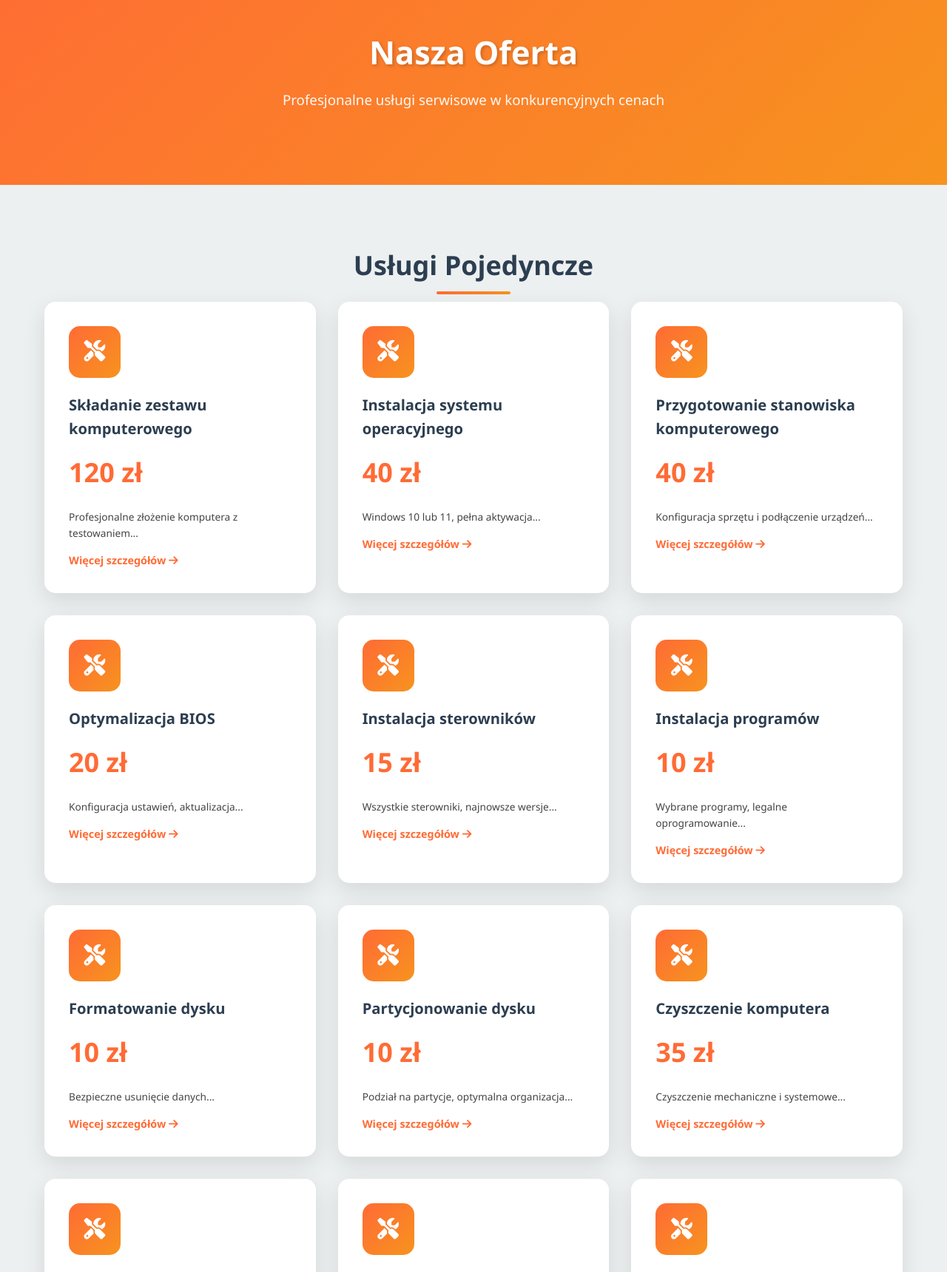
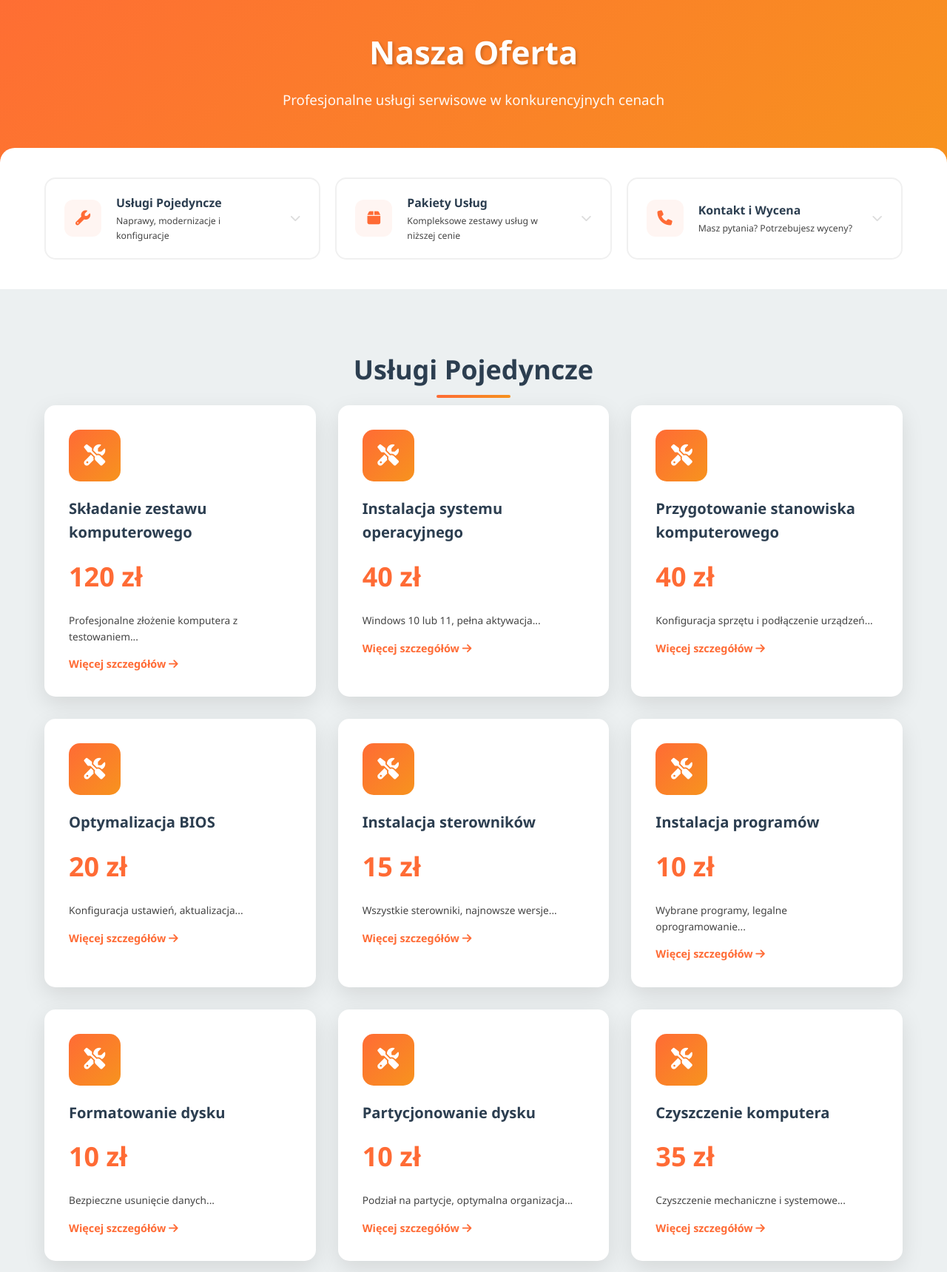
Before and after one commit to SerwisKarczewice/Strona-Serwisu-, a PHP site: page /oferta.php in a window 1280 px wide. Shown: the part 184-1904 px from the top of the page at 74% size. Run offline with PHP 8.4, Linux system fonts and the light colour scheme; data comes from the database, SQL or seed files in the repository.

Commit message:
Strona v1.4.2

```diff
--- a/galeria.php
+++ b/galeria.php
@@ -95,7 +95,7 @@ $gallery_items = $stmt->fetchAll();
     </div>
 
     <?php include 'includes/footer.php'; ?>
-    <script src="js/main.js"></script>
+    <script src="js/main.js" defer></script>
     <script>
         document.addEventListener('DOMContentLoaded', function () {
             // Filtrowanie galerii
--- a/includes/footer.php
+++ b/includes/footer.php
@@ -2,7 +2,7 @@
     <div class="container">
         <div class="footer-content">
             <div class="footer-col">
-                <h4>TechService</h4>
+                <h4>Serwis komputerowy - Karczewice</h4>
                 <p>Zapraszamy do odwiedzenia nas na innych portalach internetowych!</p>
                 <div class="social-links">
                     <a href="https://www.facebook.com/groups/905215172192288" target="_blank" aria-label="Facebook"><i
--- a/kontakt.php
+++ b/kontakt.php
@@ -780,7 +780,7 @@ $services = $stmt->fetchAll();
     </section>
 
     <?php include 'includes/footer.php'; ?>
-    <script src="js/main.js"></script>
+    <script src="js/main.js" defer></script>
 
     <script>
         // Przełączanie zakładek
--- a/news-detail.php
+++ b/news-detail.php
@@ -105,7 +105,7 @@ $other_news = $stmt->fetchAll();
     </section>
 
     <?php include 'includes/footer.php'; ?>
-    <script src="js/main.js"></script>
+    <script src="js/main.js" defer></script>
 </body>
 
 </html>
--- a/oferta.php
+++ b/oferta.php
@@ -99,7 +99,39 @@ $packages = $stmt->fetchAll();
         </div>
     </section>
 
-    <section class="services-section">
+    <!-- Nawigacja po sekcjach (Mapa strony) -->
+    <div class="offer-nav-section">
+        <div class="container">
+            <div class="offer-nav-grid">
+                <a href="#single-services" class="offer-nav-card shadow-sm">
+                    <div class="nav-card-icon"><i class="fas fa-wrench"></i></div>
+                    <div class="nav-card-info">
+                        <strong>Usługi Pojedyncze</strong>
+                        <span>Naprawy, modernizacje i konfiguracje</span>
+                    </div>
+                    <i class="fas fa-chevron-down arrow"></i>
+                </a>
+                <a href="#packages" class="offer-nav-card shadow-sm">
+                    <div class="nav-card-icon"><i class="fas fa-box"></i></div>
+                    <div class="nav-card-info">
+                        <strong>Pakiety Usług</strong>
+                        <span>Kompleksowe zestawy usług w niższej cenie</span>
+                    </div>
+                    <i class="fas fa-chevron-down arrow"></i>
+                </a>
+                <a href="#contact-section" class="offer-nav-card shadow-sm">
+                    <div class="nav-card-icon"><i class="fas fa-phone"></i></div>
+                    <div class="nav-card-info">
+                        <strong>Kontakt i Wycena</strong>
+                        <span>Masz pytania? Potrzebujesz wyceny?</span>
+                    </div>
+                    <i class="fas fa-chevron-down arrow"></i>
+                </a>
+            </div>
+        </div>
+    </div>
+
+    <section class="services-section" id="single-services">
         <div class="container">
             <h2 class="section-title">Usługi Pojedyncze</h2>
 
@@ -132,7 +164,7 @@ $packages = $stmt->fetchAll();
         </div>
     </section>
 
-    <section class="packages-section">
+    <section class="packages-section" id="packages">
         <div class="container">
             <h2 class="section-title">Pakiety Usług</h2>
             <p class="section-subtitle">Wybierz gotowy pakiet i oszczędź!</p>
@@ -191,7 +223,7 @@ $packages = $stmt->fetchAll();
             </div>
         </div>
     </section>
-    <section class="cta-section">
+    <section class="cta-section" id="contact-section">
         <div class="container">
             <div class="cta-content">
                 <h2>Nieznalazłeś usługi, która Cię interesuje?</h2>
@@ -208,12 +240,110 @@ $packages = $stmt->fetchAll();
     </section>
 
     <?php include 'includes/footer.php'; ?>
-    <script src="js/main.js"></script>
+    <script src="js/main.js" defer></script>
 </body>
 
 </html>
 
 <style>
+    html {
+        scroll-behavior: smooth;
+    }
+
+    #single-services,
+    #packages,
+    #contact-section {
+        scroll-margin-top: 100px;
+        /* Offset for fixed navbar */
+    }
+
+    /* Nawigacja po sekcjach */
+    .offer-nav-section {
+        background: #fff;
+        padding: 40px 0;
+        margin-top: -50px;
+        position: relative;
+        z-index: 10;
+        border-radius: 20px 20px 0 0;
+    }
+
+    .offer-nav-grid {
+        display: grid;
+        grid-template-columns: repeat(auto-fit, minmax(300px, 1fr));
+        gap: 20px;
+    }
+
+    .offer-nav-card {
+        background: #fff;
+        border: 2px solid #f0f0f0;
+        border-radius: 15px;
+        padding: 20px 25px;
+        text-decoration: none;
+        color: inherit;
+        display: flex;
+        align-items: center;
+        gap: 20px;
+        transition: all 0.3s cubic-bezier(0.165, 0.84, 0.44, 1);
+        position: relative;
+    }
+
+    .offer-nav-card:hover {
+        border-color: var(--primary-color);
+        transform: translateY(-5px);
+        box-shadow: 0 10px 20px rgba(0, 0, 0, 0.05);
+    }
+
+    .nav-card-icon {
+        width: 50px;
+        height: 50px;
+        background: #fff5f2;
+        color: var(--primary-color);
+        border-radius: 12px;
+        display: flex;
+        align-items: center;
+        justify-content: center;
+        font-size: 1.4rem;
+        flex-shrink: 0;
+    }
+
+    .nav-card-info {
+        display: flex;
+        flex-direction: column;
+        flex-grow: 1;
+    }
+
+    .nav-card-info strong {
+        font-size: 1.1rem;
+        color: var(--dark-color);
+        margin-bottom: 2px;
+    }
+
+    .nav-card-info span {
+        font-size: 0.85rem;
+        color: var(--text-light);
+    }
+
+    .offer-nav-card .arrow {
+        color: #ddd;
+        transition: all 0.3s ease;
+    }
+
+    .offer-nav-card:hover .arrow {
+        color: var(--primary-color);
+        transform: scale(1.2);
+    }
+
+    @media (max-width: 768px) {
+        .offer-nav-section {
+            padding: 30px 0;
+            margin-top: 0;
+        }
+
+        .offer-nav-grid {
+            grid-template-columns: 1fr;
+        }
+    }
+
     .service-desc {
         font-size: 0.95rem;
         color: var(--text-light);
--- a/product-detail.php
+++ b/product-detail.php
@@ -130,7 +130,7 @@ function formatProductDescription($text)
                     <?php if ($product['image_path'] && file_exists($product['image_path'])): ?>
                         <div class="main-image">
                             <img src="<?php echo htmlspecialchars($product['image_path']); ?>"
-                                alt="<?php echo htmlspecialchars($product['name']); ?>" id="mainProductImg">
+                                alt="<?php echo htmlspecialchars($product['name']); ?>" id="mainProductImg" loading="lazy">
                         </div>
                     <?php else: ?>
                         <div class="no-image-big">
@@ -199,6 +199,7 @@ function formatProductDescription($text)
     </section>
 
     <?php include 'includes/footer.php'; ?>
+    <script src="js/main.js" defer></script>
 
     <style>
         .product-detail-page {
@@ -207,7 +208,7 @@ function formatProductDescription($text)
         }
 
         .detail-hero {
-            padding: 25px 0;
+            padding: 100px 0 25px;
             background: #fff;
             border-bottom: 1px solid #f0f0f0;
         }
--- a/produkty.php
+++ b/produkty.php
@@ -173,7 +173,7 @@ $products = $stmt->fetchAll();
     </section>
 
     <?php include 'includes/footer.php'; ?>
-    <script src="js/main.js"></script>
+    <script src="js/main.js" defer></script>
     <script>
         document.addEventListener('DOMContentLoaded', function () {
             document.querySelectorAll('.filter-btn').forEach(btn => {
--- a/service-detail.php
+++ b/service-detail.php
@@ -126,7 +126,7 @@ $relatedServices = $stmt->fetchAll();
         }
 
         .service-hero {
-            padding: 60px 0 50px;
+            padding: 120px 0 50px;
             background: linear-gradient(135deg, #f8f9fa 0%, #ffffff 100%);
             border-bottom: 3px solid #f0f0f0;
         }
@@ -624,7 +624,7 @@ $relatedServices = $stmt->fetchAll();
                     <?php if (!empty($service['image_path']) && file_exists($service['image_path'])): ?>
                         <div class="service-image-section">
                             <img src="<?php echo htmlspecialchars($service['image_path']); ?>"
-                                alt="<?php echo htmlspecialchars($service['name']); ?>">
+                                alt="<?php echo htmlspecialchars($service['name']); ?>" loading="lazy">
                         </div>
                     <?php endif; ?>
                 </div>
@@ -704,6 +704,7 @@ $relatedServices = $stmt->fetchAll();
     <?php endif; ?>
 
     <?php include 'includes/footer.php'; ?>
+    <script src="js/main.js" defer></script>
 </body>
 
 </html>
```
Also changed, not shown: css/home.css (+17 -8 lines), index.php (+49 -52 lines), .htaccess (added).
